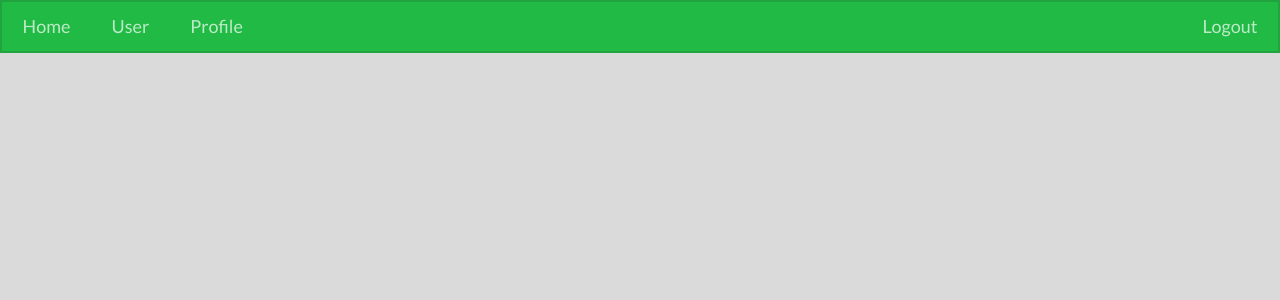
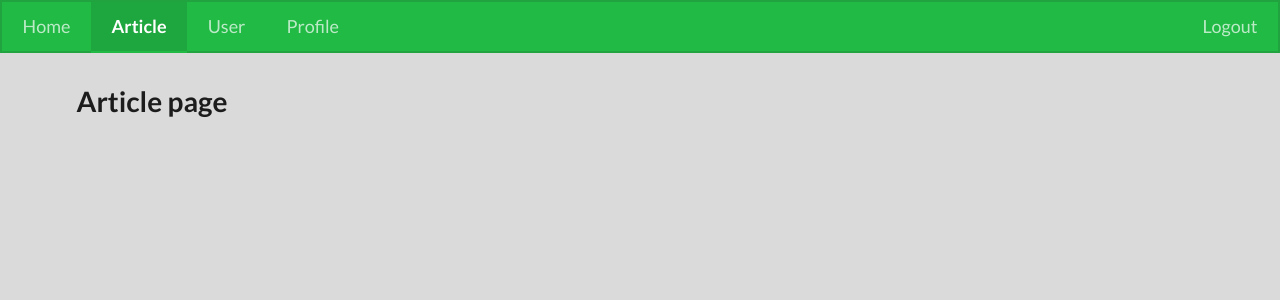
Before and after one commit to amaguri0408/intern-mti-hackathon, a Vue app: page /#/article in a window 1280 px wide. Shown: the top 300 px of the page. Built offline with nearby package versions, Linux system fonts and the light colour scheme.

Commit message:
articleページを作成

```diff
--- a/src/components/Menu.vue
+++ b/src/components/Menu.vue
@@ -1,8 +1,9 @@
 <template>
   <div class="ui secondary pointing green inverted massive menu" v-if="isMenuNeeded">
     <router-link active-class="active" class="item" exact to="/">Home</router-link>
-    <router-link active-class="active" class="item" to="/User">User</router-link>
-    <router-link active-class="active" class="item" to="/Profile">Profile</router-link>
+    <router-link active-class="active" class="item" exact to="/article">Article</router-link>
+    <router-link active-class="active" class="item" to="/user">User</router-link>
+    <router-link active-class="active" class="item" to="/profile">Profile</router-link>
     <div class="right menu">
       <a @click="logout" class="item">Logout</a>
     </div>
--- a/src/router/index.js
+++ b/src/router/index.js
@@ -4,6 +4,7 @@ import Home from '../views/Home.vue'
 import Login from '../views/Login.vue'
 import Profile from '../views/Profile.vue'
 import User from '../views/User.vue'
+import Article from '../views/Article.vue'
 
 Vue.use(VueRouter)
 
@@ -28,6 +29,11 @@ const routes = [
     name: 'User',
     component: User
   },
+  {
+    path: '/article',
+    name: 'Article',
+    component: Article
+  },
 ]
 
 const router = new VueRouter({
--- /dev/null
+++ b/src/views/Article.vue
@@ -0,0 +1,36 @@
+<template>
+  <div>
+    <div class="ui main container">
+      <!-- 基本的なコンテンツはここに記載する -->
+      <h1>Article page</h1>
+    </div>
+  </div>
+</template>
+<script>
+// 必要なものはここでインポートする
+// @は/srcの同じ意味です
+// import something from '@/components/something.vue';
+// import { baseUrl } from '@/assets/config.js';
+// import axios from "axios";
+
+export default {
+  name: 'Template',
+  components: {
+   // 読み込んだコンポーネント名をここに記述する
+  },
+  data() {
+  // Vue.jsで使う変数はここに記述する
+    return {
+    };
+  },
+  computed: {
+  // 計算した結果を変数として利用したいときはここに記述する
+  },
+  methods: {
+  // Vue.jsで使う関数はここで記述する
+  },
+}
+</script>
+<style scoped>
+/* このコンポーネントだけに適用するCSSはここに記載する */
+</style>
```
Also changed, not shown: 1 other file (tests, documents, lock files or other folders).
